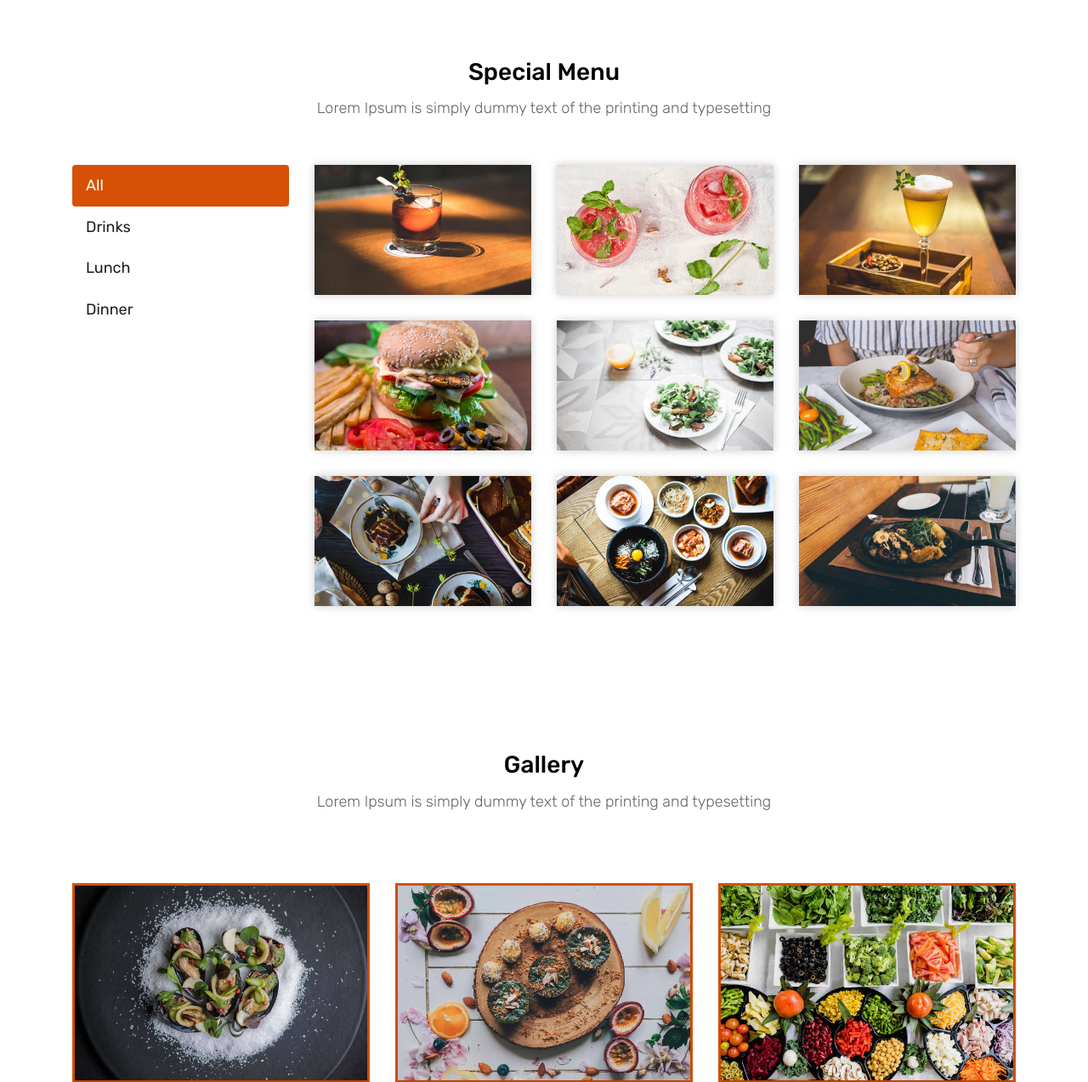
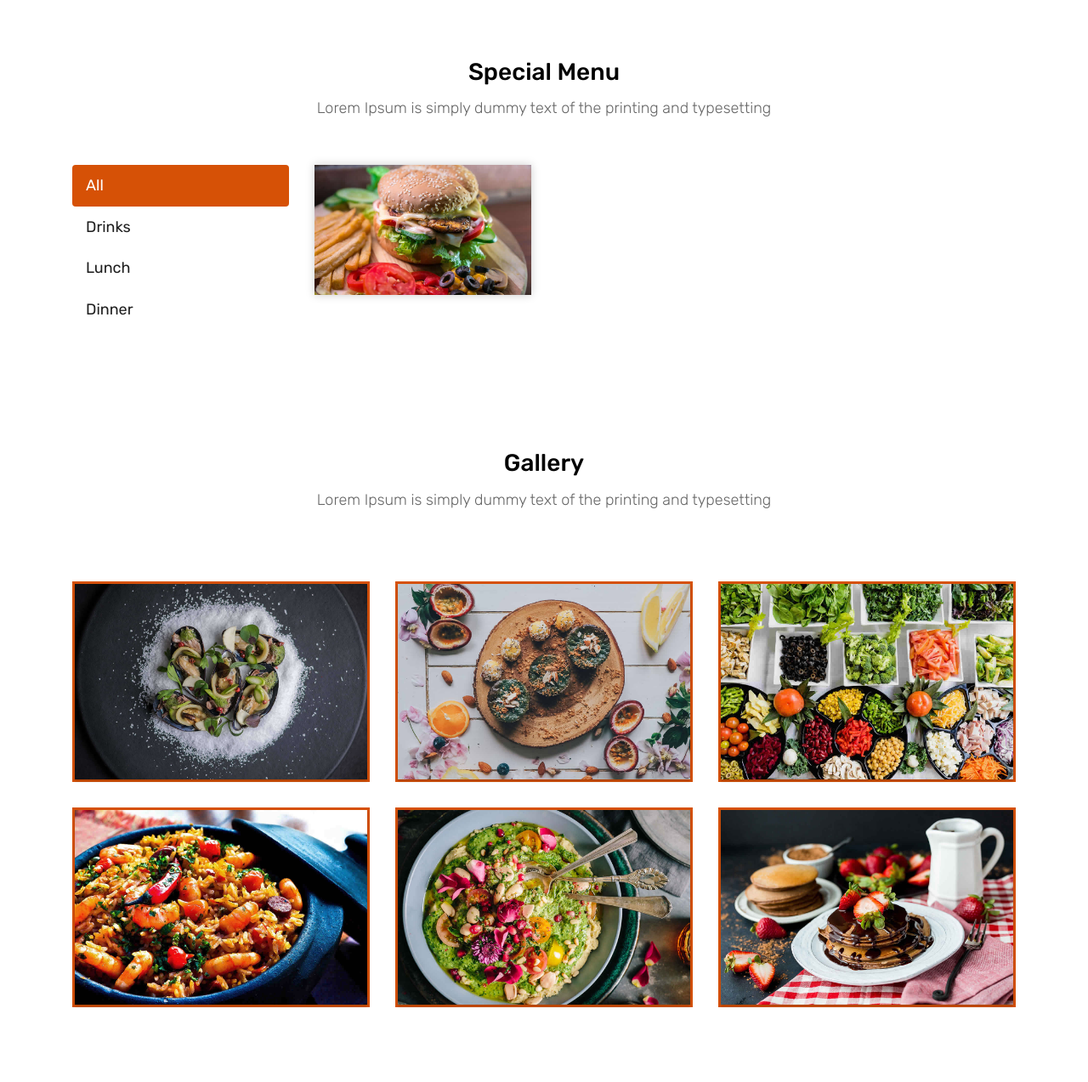
Before and after one commit to erfan-hamidi/restaurant, a Django app: page / in a window 1280 px wide. Shown: the part 1722-2995 px from the top of the page at 85% size. Run offline with Django 4.2, Linux system fonts and the light colour scheme; data comes from the database, SQL or seed files in the repository; some libraries are stand-ins or nearby versions.

Commit message:
get data from database and show in index.html

```diff
--- a/foods/templates/foods/index.html
+++ b/foods/templates/foods/index.html
@@ -185,104 +185,18 @@
 					<div class="tab-content" id="v-pills-tabContent">
 						<div class="tab-pane fade show active" id="v-pills-home" role="tabpanel" aria-labelledby="v-pills-home-tab">
 							<div class="row">
+								{% for food in foods %}
 								<div class="col-lg-4 col-md-6 special-grid drinks">
 									<div class="gallery-single fix">
-										<img src="images/img-01.jpg" class="img-fluid" alt="Image">
+										<img src="{{food.image.url}}" class="img-fluid" alt="Image">
 										<div class="why-text">
-											<h4>Special Drinks 1</h4>
+											<h4>{{food.name}}</h4>
 											<p>Sed id magna vitae eros sagittis euismod.</p>
-											<h5> $7.79</h5>
+											<h5> ${{food.price}}</h5>
 										</div>
 									</div>
 								</div>
-
-								<div class="col-lg-4 col-md-6 special-grid drinks">
-									<div class="gallery-single fix">
-										<img src="images/img-02.jpg" class="img-fluid" alt="Image">
-										<div class="why-text">
-											<h4>Special Drinks 2</h4>
-											<p>Sed id magna vitae eros sagittis euismod.</p>
-											<h5> $9.79</h5>
-										</div>
-									</div>
-								</div>
-
-								<div class="col-lg-4 col-md-6 special-grid drinks">
-									<div class="gallery-single fix">
-										<img src="images/img-03.jpg" class="img-fluid" alt="Image">
-										<div class="why-text">
-											<h4>Special Drinks 3</h4>
-											<p>Sed id magna vitae eros sagittis euismod.</p>
-											<h5> $10.79</h5>
-										</div>
-									</div>
-								</div>
-
-								<div class="col-lg-4 col-md-6 special-grid lunch">
-									<div class="gallery-single fix">
-										<img src="images/img-04.jpg" class="img-fluid" alt="Image">
-										<div class="why-text">
-											<h4>Special Lunch 1</h4>
-											<p>Sed id magna vitae eros sagittis euismod.</p>
-											<h5> $15.79</h5>
-										</div>
-									</div>
-								</div>
-
-								<div class="col-lg-4 col-md-6 special-grid lunch">
-									<div class="gallery-single fix">
-										<img src="images/img-05.jpg" class="img-fluid" alt="Image">
-										<div class="why-text">
-											<h4>Special Lunch 2</h4>
-											<p>Sed id magna vitae eros sagittis euismod.</p>
-											<h5> $18.79</h5>
-										</div>
-									</div>
-								</div>
-
-								<div class="col-lg-4 col-md-6 special-grid lunch">
-									<div class="gallery-single fix">
-										<img src="images/img-06.jpg" class="img-fluid" alt="Image">
-										<div class="why-text">
-											<h4>Special Lunch 3</h4>
-											<p>Sed id magna vitae eros sagittis euismod.</p>
-											<h5> $20.79</h5>
-										</div>
-									</div>
-								</div>
-
-								<div class="col-lg-4 col-md-6 special-grid dinner">
-									<div class="gallery-single fix">
-										<img src="images/img-07.jpg" class="img-fluid" alt="Image">
-										<div class="why-text">
-											<h4>Special Dinner 1</h4>
-											<p>Sed id magna vitae eros sagittis euismod.</p>
-											<h5> $25.79</h5>
-										</div>
-									</div>
-								</div>
-
-								<div class="col-lg-4 col-md-6 special-grid dinner">
-									<div class="gallery-single fix">
-										<img src="images/img-08.jpg" class="img-fluid" alt="Image">
-										<div class="why-text">
-											<h4>Special Dinner 2</h4>
-											<p>Sed id magna vitae eros sagittis euismod.</p>
-											<h5> $22.79</h5>
-										</div>
-									</div>
-								</div>
-
-								<div class="col-lg-4 col-md-6 special-grid dinner">
-									<div class="gallery-single fix">
-										<img src="images/img-09.jpg" class="img-fluid" alt="Image">
-										<div class="why-text">
-											<h4>Special Dinner 3</h4>
-											<p>Sed id magna vitae eros sagittis euismod.</p>
-											<h5> $24.79</h5>
-										</div>
-									</div>
-								</div>
+								{% endfor %}
 							</div>
 
 						</div>
--- a/foods/views.py
+++ b/foods/views.py
@@ -1,6 +1,10 @@
 from django.shortcuts import render
+from . import models
 
 # Create your views here.
 
 def index(req):
-    return render(req, "foods/index.html")
+    foods = models.food.objects.all()[:1]
+    return render(req, "foods/index.html",{
+        "foods": foods
+    })
--- a/restaurant/urls.py
+++ b/restaurant/urls.py
@@ -16,8 +16,9 @@ Including another URLconf
 from django.contrib import admin
 from django.urls import path
 from django.urls.conf import include
-
+from django.conf.urls.static import static
+from django.conf import settings
 urlpatterns = [
     path('admin/', admin.site.urls),
     path("", include("foods.urls"))
-]
+] +static(settings.MEDIA_URL,document_root=settings.MEDIA_ROOT)
```
